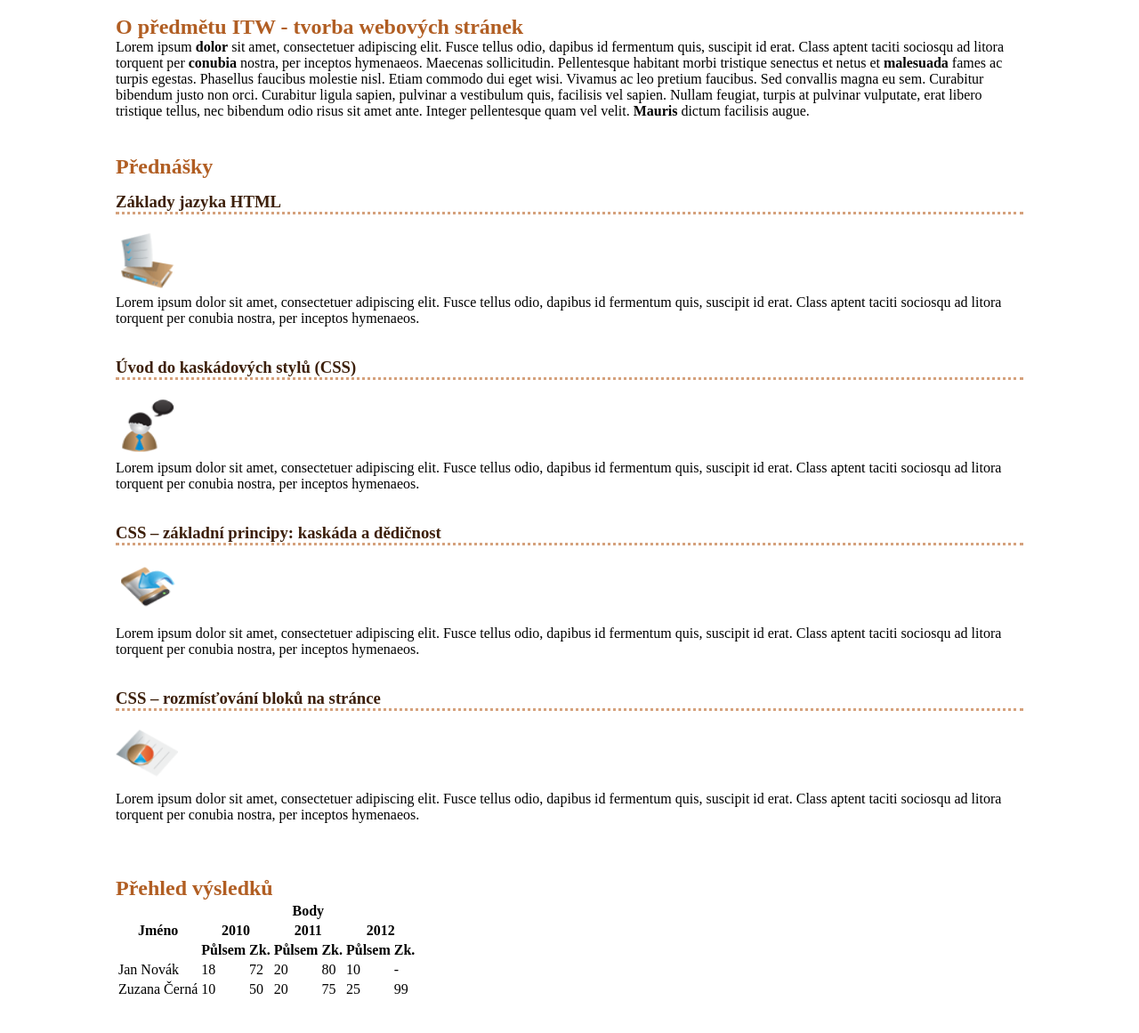
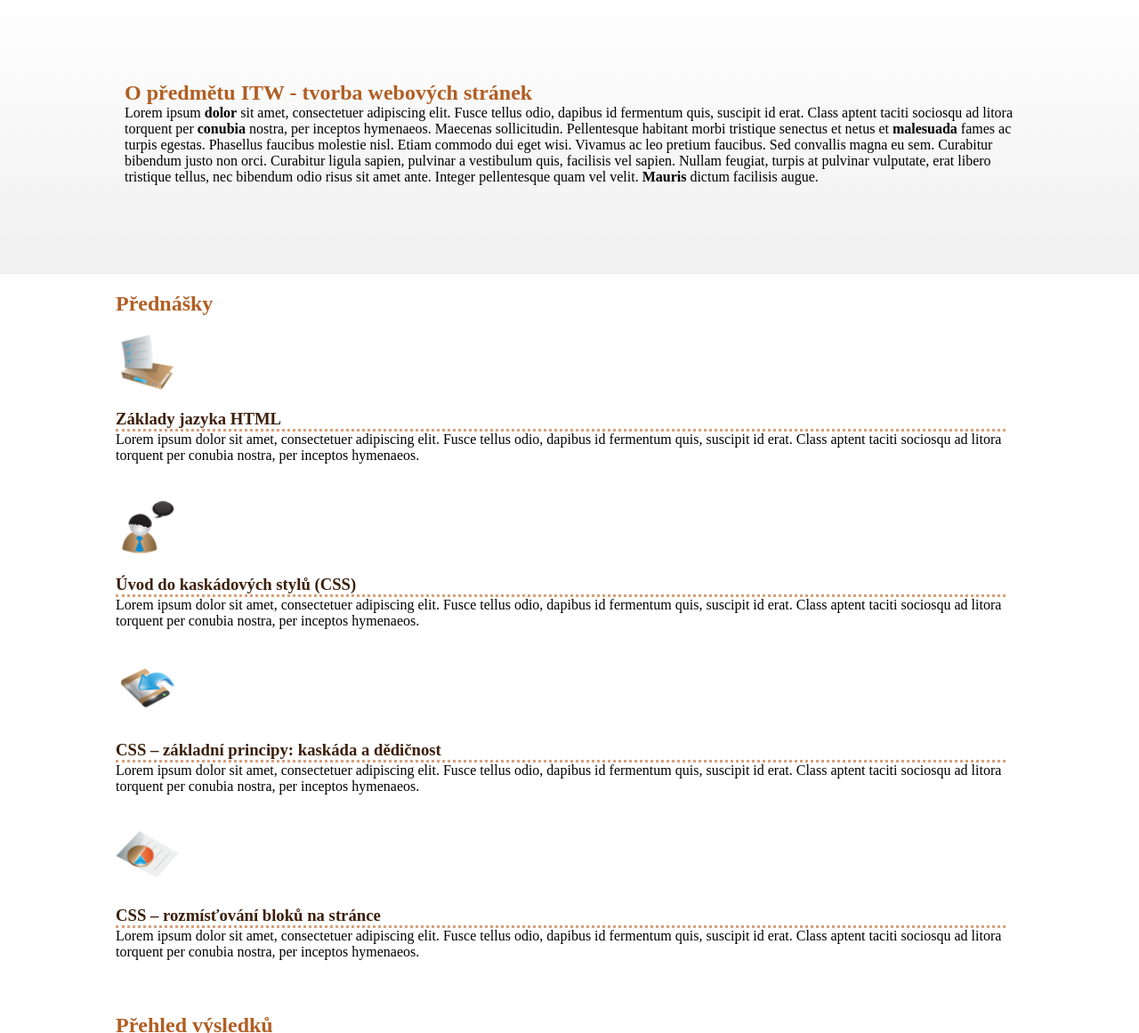
Before and after one commit to RomanMachala/ITW, a plain HTML site: page Cviko_2/index.html in a window 1280 px wide. Shown: the part 195-1356 px from the top of the page at 89% size. Drawn offline with Linux system fonts and the light colour scheme.

Commit message:
done exercise no. 2

```diff
--- a/Cviko_2/index.html
+++ b/Cviko_2/index.html
@@ -10,7 +10,7 @@
     <!-- Telo dokumentu -->
     <div class="Header"><!--Start of section headerover-->
       <div class="InsideHeader">
-        <h1><a href="#ITW" class="ITW">ITW</a> <br> tvorba webových
+        <h1><a href="#ITW" class="ITW">ITW</a> <br> Tvorba webových
           stránek</h1><p id="ITW">
           <nav>
             <ul id="nabidka">
@@ -24,9 +24,10 @@
           </nav>
         </div>
       </div><!--End of section headerover-->
+
       <div class="about"><!--Start of section about-->
         <h2>O předmětu ITW - tvorba webových stránek</h2><p id="about">
-          Lorem ipsum <b>dolor</b> sit amet, consectetuer adipiscing elit.
+          <p>Lorem ipsum <b>dolor</b> sit amet, consectetuer adipiscing elit.
           Fusce tellus odio, dapibus id fermentum quis, suscipit id erat.
           Class aptent taciti sociosqu ad litora torquent per <b>conubia</b>
           nostra, per inceptos hymenaeos.
@@ -41,15 +42,16 @@
           Nullam feugiat, turpis at pulvinar vulputate, erat libero tristique
           tellus, nec bibendum odio risus sit amet ante.
           Integer pellentesque quam vel velit. <b>Mauris</b> dictum facilisis
-          augue.
+          augue.</p>
         </div><!--End of section about-->
         <div> <!--Start of section lextures-->
           <h2>Přednášky</h2><p id="lectures"></p>
-          <h3><a
+
+
+          <div class="lecture">
+            <h3><a
               href="https://www.fit.vutbr.cz/study/courses/ITW/private/prednasky/p02/index.html">Základy
               jazyka HTML</a></h3>
-
-          <div class="lecture">
             <img src="./ikony/icon1.gif" alt="text">
             <p>Lorem ipsum dolor sit amet, consectetuer adipiscing elit. Fusce
               tellus odio, dapibus id fermentum quis, suscipit id erat.
@@ -58,11 +60,12 @@
             </p>
           </div>
 
-          <h3><a
+
+
+          <div class="lecture">
+            <h3><a
               href="https://www.fit.vutbr.cz/study/courses/ITW/private/prednasky/p03/index.html">Úvod
               do kaskádových stylů (CSS)</a></h3>
-
-          <div class="lecture">
             <img src="./ikony/icon2.gif" alt="text">
             <p>Lorem ipsum dolor sit amet, consectetuer adipiscing elit. Fusce
               tellus odio, dapibus id fermentum quis, suscipit id erat.
@@ -71,11 +74,12 @@
             </p>
           </div>
 
-          <h3><a
+
+
+          <div class="lecture">
+            <h3><a
               href="https://www.fit.vutbr.cz/study/courses/ITW/private/prednasky/p03/index.html">CSS
               – základní principy: kaskáda a dědičnost</a></h3>
-
-          <div class="lecture">
             <img src="./ikony/icon3.gif" alt="text">
             <p>Lorem ipsum dolor sit amet, consectetuer adipiscing elit. Fusce
               tellus odio, dapibus id fermentum quis, suscipit id erat.
@@ -84,11 +88,12 @@
             </p>
           </div>
 
-          <h3><a
+
+
+          <div class="lecture">
+            <h3><a
               href="https://www.fit.vutbr.cz/study/courses/ITW/private/prednasky/p03/index.html">CSS
               – rozmísťování bloků na stránce</a></h3>
-
-          <div class="lecture">
             <img src="./ikony/icon4.gif" alt="text">
             <p>Lorem ipsum dolor sit amet, consectetuer adipiscing elit. Fusce
               tellus odio, dapibus id fermentum quis, suscipit id erat.
@@ -118,7 +123,7 @@
               <th>Zk.</th>
             </tr>
             <tr>
-              <td>Jan Novák</td>
+              <td class="name">Jan Novák</td>
               <td>18</td>
               <td>72</td>
               <td>20</td>
@@ -127,7 +132,7 @@
               <td>-</td>
             </tr>
             <tr>
-              <td>Zuzana Černá</td>
+              <td class="name">Zuzana Černá</td>
               <td>10</td>
               <td>50</td>
               <td>20</td>
--- a/Cviko_2/style.css
+++ b/Cviko_2/style.css
@@ -10,6 +10,7 @@ div {
     margin-right: auto;
     padding: 20px;
     padding-left: 0;
+    height: auto;
 }
 .Header {
     background-color: #3c1f0a;
@@ -20,13 +21,15 @@ div {
     padding: 0;
 }
 h1{
-    font-size: 20;
+    font-size: 20px;
     color: #d5a17c;
     padding: 50px;
     padding-left: 0;
+    font-family: Arial, Helvetica, sans-serif;
+    font-style: italic;
 }
 .ITW{
-    font-size: 40;
+    font-size: 40px;
     color: white;
     text-decoration: none;
 }
@@ -58,19 +61,36 @@ h2{
 }
 h3{
     padding-top: 15px;
+    border-bottom: dotted;
+    border-color: #d5a17c;
 }
 a{
     text-decoration: none;
     color: #3c1f0a;
 }
+.about{
+    display: flex;
+    flex-direction: column;
+    width: 100%;
+    background-image: linear-gradient(to top, #f0f0f0, white);
+    align-items: center;
+    height: 100%;
+    padding-top: 100px;
+    padding-bottom: 100px;
+}
+.about p{
+    width: 1000px;
+}
+.about h2{
+    width: 1000px;
+    margin: auto;
+}
 .lecture{
-    border-top: dotted;
-    border-color: #d5a17c;
     display: flex;
     flex-direction: column;
 }
 .lecture img{
-    order: -1;
+    order: -2;
     width: 70px;
     height: 70px;
 }
@@ -82,8 +102,8 @@ a{
 }
 .exercise img{
     order: -2;
-    width: 70;
-    height: 70;
+    width: 50px;
+    height: 50px;
     padding-right: 20px;
 }
 .Wrapper{
@@ -124,3 +144,28 @@ a{
     color: #d5a17c;
 
 }
+table{
+    border: 4px solid black;
+}
+table th{
+    background-color:#b15e23;
+    color: grey;
+    border-bottom: 4px solid black;
+    border-right: 4px solid black;
+    border-top: 4px dotted black;
+    border-right: 4px dotted black;
+    padding-left: 10px;
+    padding-right: 10px;
+}
+table td{
+    border-bottom: 2px solid grey;
+    border-top: 2px solid black;
+    text-align: center;
+    padding-left: 10px;
+    padding-right: 10px;
+}
+.name{
+    text-align: left;
+    padding-right: 100px;
+    padding-left: 0px;
+}
```
